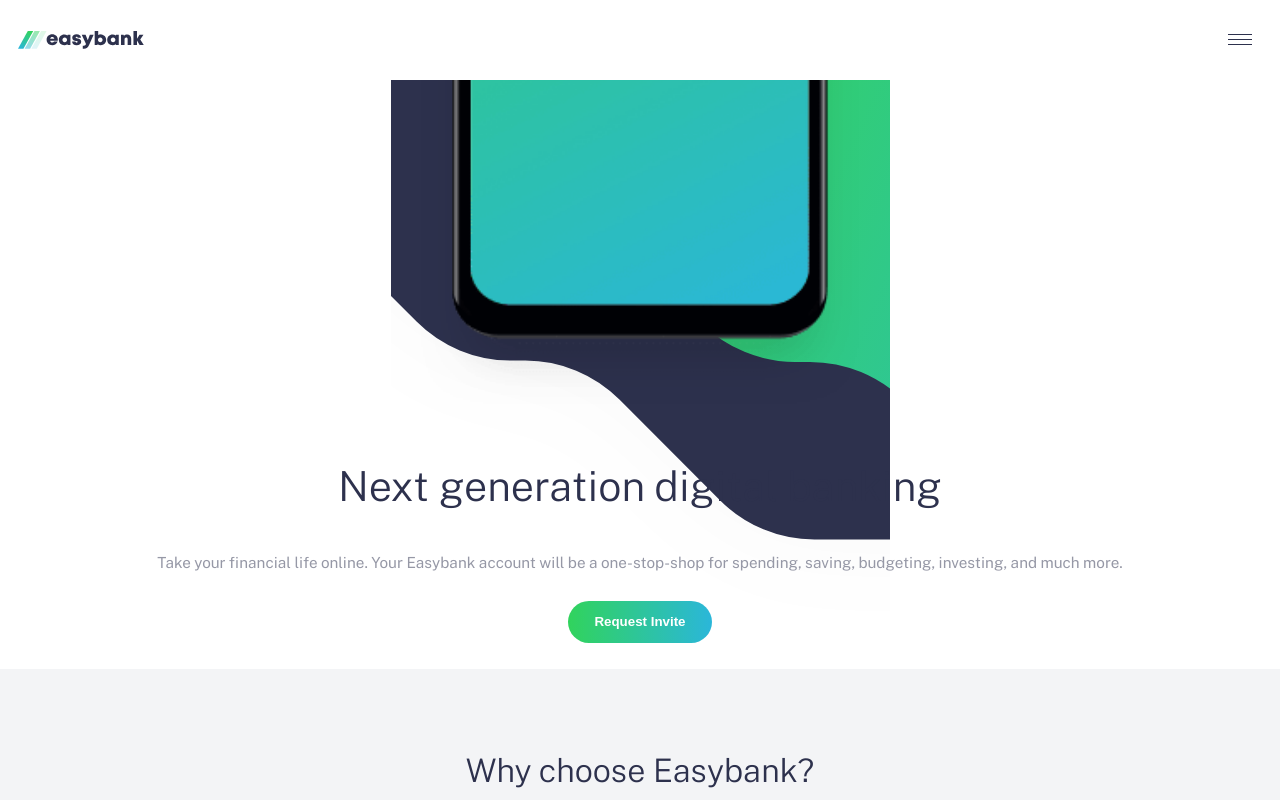
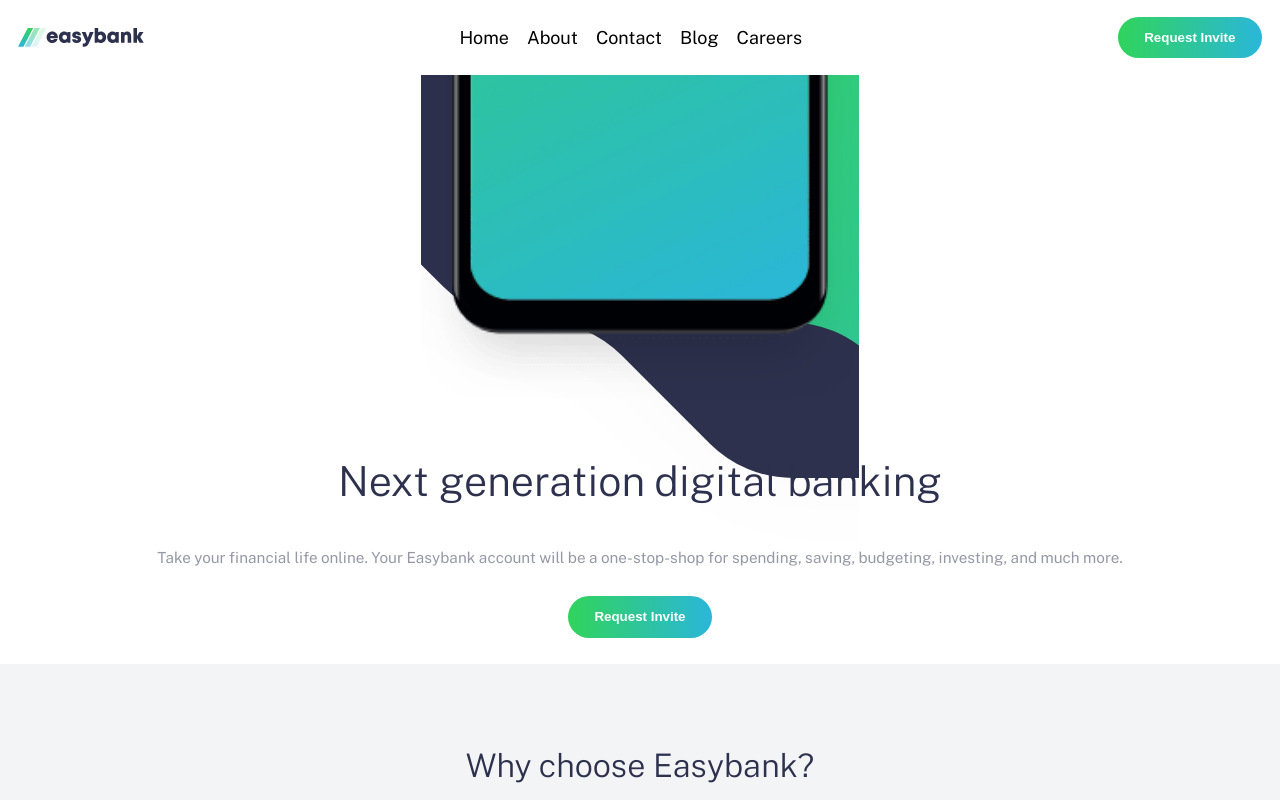
Before and after one commit to h-shams/portofolio, a website: page index.html in a window 1280 px wide. Shown: the top 800 px of the page. Drawn offline with nearby package versions, Linux system fonts and the light colour scheme; files that its build step writes are made by us from their sources; files whose address does not match are found by name.

Commit message:
make "header top" responsive

```diff
--- a/index.html
+++ b/index.html
@@ -74,7 +74,9 @@
           </g>
         </svg>
       </button>
-
+      <button class="button header__top-btn" type="button">
+        Request Invite
+      </button>
     </div>
     <div class="header__main">
       <div class="header__img-wrapper">
@@ -88,11 +90,11 @@
         <p class="header__paragraph">
           Take your financial life online. Your Easybank account will be a one-stop-shop for spending, saving, budgeting, investing, and much more.
         </p>
-        <button class="button" type="button">
-          Request Invite
-        </button>
       </div>
     </div>
+    <button class="button header__" type="button">
+      Request Invite
+    </button>
   </headre>
 
   <section class="section features" >
--- a/src/style/main.scss
+++ b/src/style/main.scss
@@ -10,6 +10,27 @@ body {
   font-size: 1.125rem;
 }
 
+.button{
+  display: block;
+  margin: 2em auto;
+  padding: 1em 2em;
+  border: none;
+  background-color: $lime-green;
+  background-image:linear-gradient(to right, $lime-green, $bright-cyan);
+  border-radius: 1000px;
+  color: $white;
+  font-weight: 700;
+  transition: .3s background-image ease ;
+
+  &:hover{
+    background-image:linear-gradient(to right, lighten($lime-green, 10), lighten($bright-cyan, 10));
+  }
+  // &:focus{
+  //   outline: none;
+  //   box-shadow: 0 0 0 .25em $lime-green;
+  // }
+}
+
 .header{
 }
 
@@ -20,6 +41,11 @@ body {
   display: flex;
   flex-flow: row nowrap;
   justify-content: space-between;
+  align-items: center;
+
+  @media(min-width: 45em){
+    padding: 0 1em;
+  }
 }
 
 .logo{
@@ -39,7 +65,10 @@ body {
   width: 100%;
   margin: 0;
   background-color: transparent;
-  transition: .3s opacity ease;
+
+  @media(min-width: 45em){
+    padding: 0;
+  }
 }
 
 
@@ -53,6 +82,15 @@ body {
   pointer-events: none;
   z-index: 10;
   overflow: hidden;
+  transition: .3s opacity ease;
+
+  @media(min-width: 45em){
+    position: static;
+    background-image: none;
+    opacity: 1;
+    pointer-events: auto;
+    width: auto;
+  }
 
   .header.nav-open &{
     opacity: 1;
@@ -60,6 +98,8 @@ body {
   }
 
 }
+
+
 
 .nav__list{
   padding: 2em;
@@ -73,12 +113,30 @@ body {
     border-radius: .25em;
     transform: translate3d(0, -1em, 0);
 
+    @media(min-width: 45em){
+      margin: 0 1em;
+      padding: 0;
+      width: auto;
+      display: flex;
+      border-radius: 0;
+      transform: translate3d(0, 0, 0);
+      flex-flow: row wrap;
+      background-color: transparent;
+      box-shadow: none;
+      overflow: hidden;
+    }
   }
 
   .nav-open .nav--toggleable &{
     transform: translate3d(0, 0, 0);
   }
 
+}
+
+.nav__list-item{
+  @media(min-width: 45em){
+    margin: 0 .5em;
+  }
 }
 
 .nav__link{
@@ -94,6 +152,37 @@ body {
     color: $lime-green;
     outline: none;
   }
+
+  @media(min-width: 45em){
+    display: block;
+    padding: 1.5em 0;
+    position: relative;
+
+    &:hover, &:focus{
+      color: inherit;
+    }
+
+    &::after{
+      content: ' ';
+      display: block;
+      position: absolute;
+      width: 100%;
+      height: .25em;
+      background-color: $lime-green;
+      background-image: linear-gradient(to right ,$lime-green, $bright-cyan);
+      left: 0;
+      right: 0;
+      bottom: 0;
+      opacity: 0;
+      transition: .3s opacity ease, .3s transform ease;
+      transform: translate3d(0,0.25em,0);
+    }
+
+    &:hover::after, &:focus::after{
+      opacity: 1;
+      transform: translate3d(0,0,0);
+    }
+  }
 }
 
 .header__nav-toggle{
@@ -106,6 +195,10 @@ body {
   align-items: center;
   position: relative;
   min-width: 3em;
+
+  @media(min-width: 45em){
+    display: none;
+  }
 
   .header & svg{
     & #line1, & #line2, & #line3{
@@ -150,6 +243,15 @@ body {
   }
   &:focus::after{
     opacity: 1;
+  }
+}
+
+.header__top-btn{
+  display: none;
+
+  @media(min-width: 45em){
+    display: block;
+    margin: 0;
   }
 }
 
@@ -200,27 +302,6 @@ body {
   font-size: .85em;
   text-align: center;
   line-height: 1.5;
-}
-
-.button{
-  display: block;
-  margin: 2em auto;
-  padding: 1em 2em;
-  border: none;
-  background-color: $lime-green;
-  background-image:linear-gradient(to right, $lime-green, $bright-cyan);
-  border-radius: 1000px;
-  color: $white;
-  font-weight: 700;
-  transition: .3s background-image ease ;
-
-  &:hover{
-    background-image:linear-gradient(to right, lighten($lime-green, 10), lighten($bright-cyan, 10));
-  }
-  // &:focus{
-  //   outline: none;
-  //   box-shadow: 0 0 0 .25em $lime-green;
-  // }
 }
 
 .inner-container{
--- a/src/style/variables.scss
+++ b/src/style/variables.scss
@@ -10,3 +10,12 @@ $grayish-blue: hsl(233, 8%, 62%);
 $light-grayish-blue: hsl(220, 16%, 96%);
 $very-light-gray: hsl(0, 0%, 98%);
 $white: hsl(0, 0%, 100%);
+
+
+// ************* MediaQuery Conditions
+
+$mq-conditions: (
+  'mobile': 'max-width: 22.22em', // smaller than 400px
+  'tablet': 'minwidth: 22.22em and max-width: 44.44em', // between 400px and 800px
+  'desktop': 'min-width: 44.44em' // bigger than 800px
+)
```
